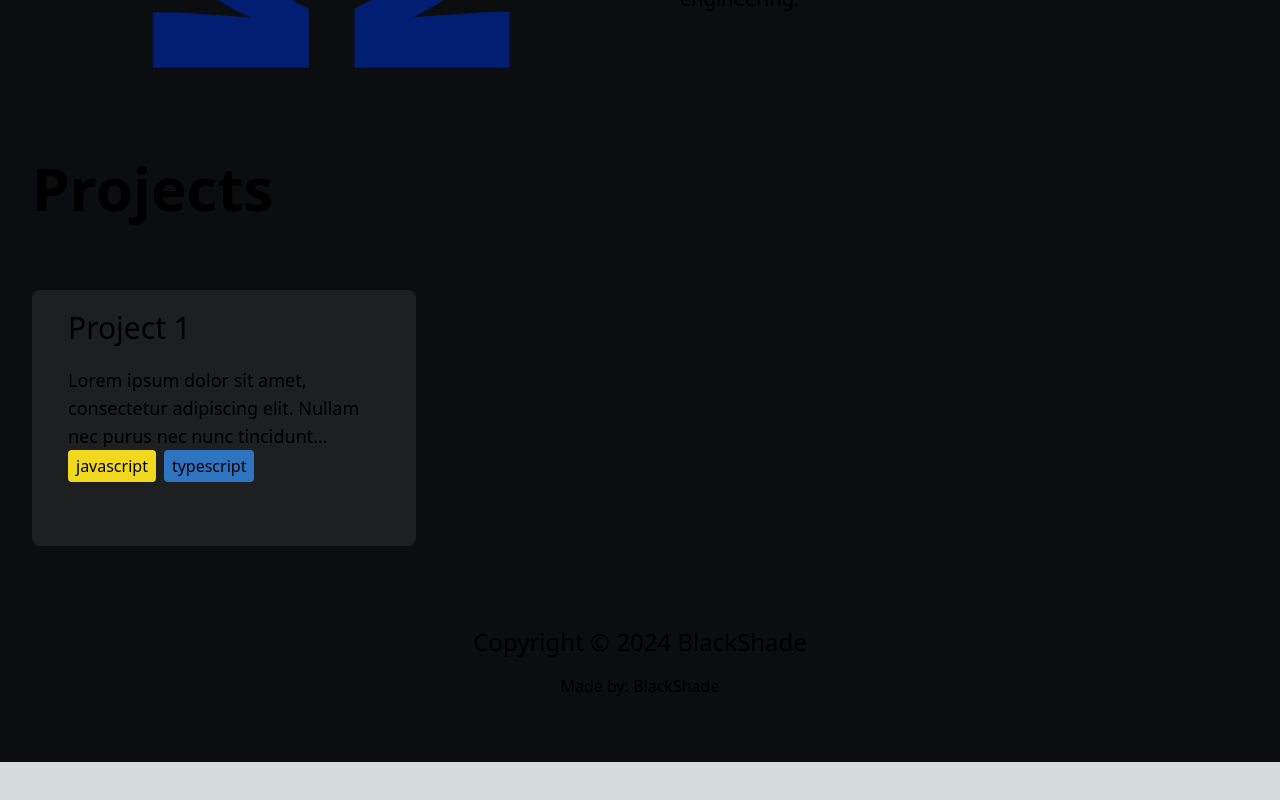
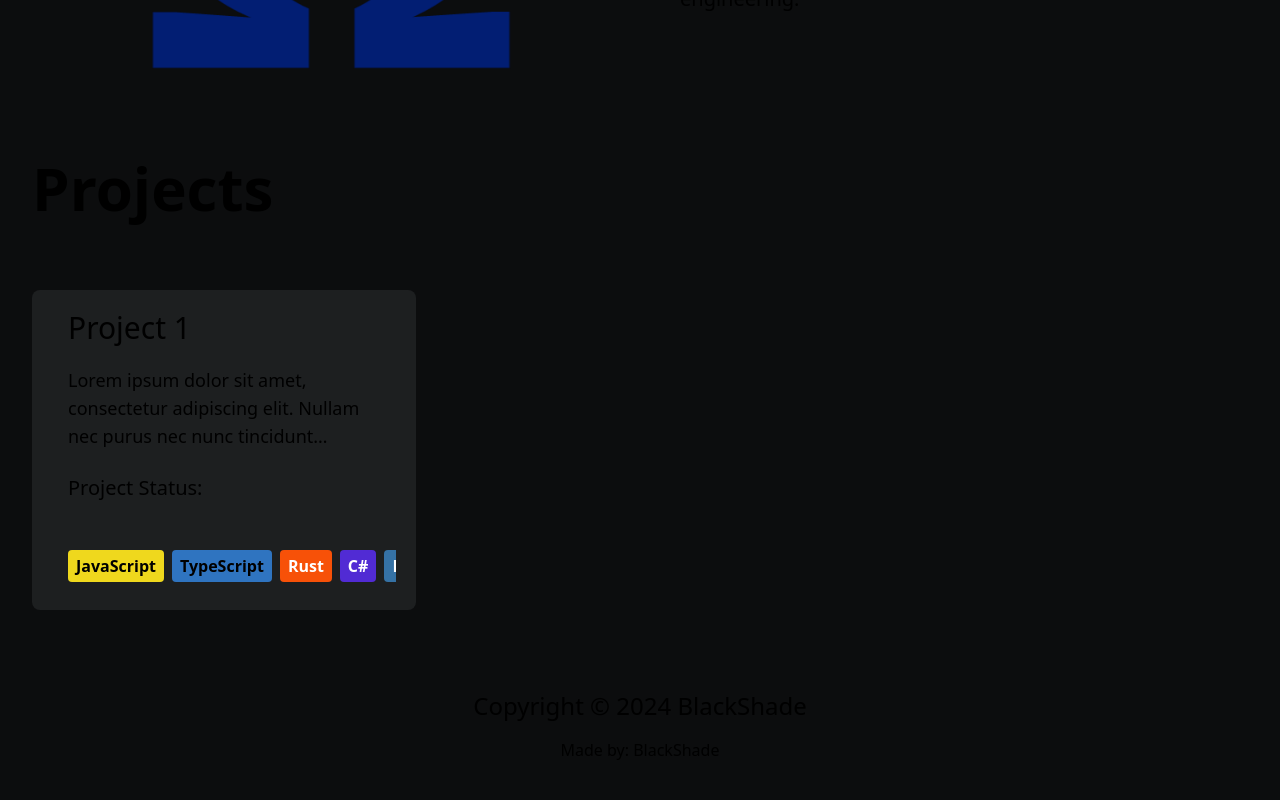
Before and after one commit to BlackShadeOSS/blackshade-website, a Next.js app: page / in a window 1280 px wide. Shown: the part 1076-1876 px from the top of the page. Before the commit the page ends 1838 px from the top, so only its background shows below. Built offline with nearby package versions, Linux system fonts and the light colour scheme.

Commit message:
Added textcolors and more (I hate margin auto, it just doesn't work)

```diff
--- a/app/card.tsx
+++ b/app/card.tsx
@@ -1,5 +1,4 @@
 "use client";
-import Link from "next/link";
 import "./globals.css";
 import { motion } from "framer-motion";
 
@@ -7,8 +6,15 @@ type CardProps = {
     title: string;
     description: string;
     languages: LanguageKey[];
+    status: string;
 };
 type LanguageKey = keyof typeof colors;
+
+const statusColors = {
+    completed: "#00ff00",
+    inprogress: "#ff0000",
+    paused: "#ffaa00",
+};
 
 // language match colors
 const colors = {
@@ -21,18 +27,41 @@ const colors = {
     cpp: "#005697",
 };
 
+// language match correct names
+const fullnames = {
+    javascript: "JavaScript",
+    typescript: "TypeScript",
+    rust: "Rust",
+    csharp: "C#",
+    python: "Python",
+    java: "Java",
+    cpp: "C++",
+};
+
+// language match text colors
+const textColors = {
+    javascript: "#000",
+    typescript: "#000",
+    rust: "#fff",
+    csharp: "#fff",
+    python: "#fff",
+    java: "#fff",
+    cpp: "#fff",
+};
+
 export default function Card({ title, description, languages }: CardProps) {
     return (
         <motion.div
             whileHover={{ scale: [null, 1.05] }}
             transition={{ duration: 0.4 }}
         >
-            <div className="h-64 w-full bg-ashgrey rounded-lg p-5">
+            <div className="h-80 w-full bg-ashgrey rounded-lg p-5">
                 <h3 className="text-left text-3xl px-4">{title}</h3>
-                <p className={`px-4 pt-5 text-lg text-left line-clamp-3`}>
+                <p className="px-4 pt-5 text-lg text-left line-clamp-3">
                     {description}
                 </p>
-                <div className="mt-auto flex gap-2 px-4">
+                <p className="px-4 text-xl text-left my-6">Project Status: </p>
+                <div className="flex gap-2 px-4 pb-4 mt-12 overflow-x-hidden">
                     {languages &&
                         languages.map((lang) => (
                             <div
@@ -40,7 +69,12 @@ export default function Card({ title, description, languages }: CardProps) {
                                 className="rounded px-2 py-1"
                                 style={{ backgroundColor: colors[lang] }}
                             >
-                                <span>{lang}</span>
+                                <span
+                                    style={{ color: textColors[lang] }}
+                                    className="font-bold"
+                                >
+                                    {fullnames[lang]}
+                                </span>
                             </div>
                         ))}
                 </div>
--- a/app/page.tsx
+++ b/app/page.tsx
@@ -131,7 +131,15 @@ export default function Page() {
                         description="Lorem ipsum dolor sit amet, consectetur adipiscing elit. Nullam nec
                         purus nec nunc tincidunt aliquam. Nullam nec purus nec nunc
                         tincidunt aliquam."
-                        languages={["javascript", "typescript"]}
+                        languages={[
+                            "javascript",
+                            "typescript",
+                            "rust",
+                            "csharp",
+                            "python",
+                            "java",
+                            "cpp",
+                        ]}
                     />
                 </div>
             </motion.section>
```
